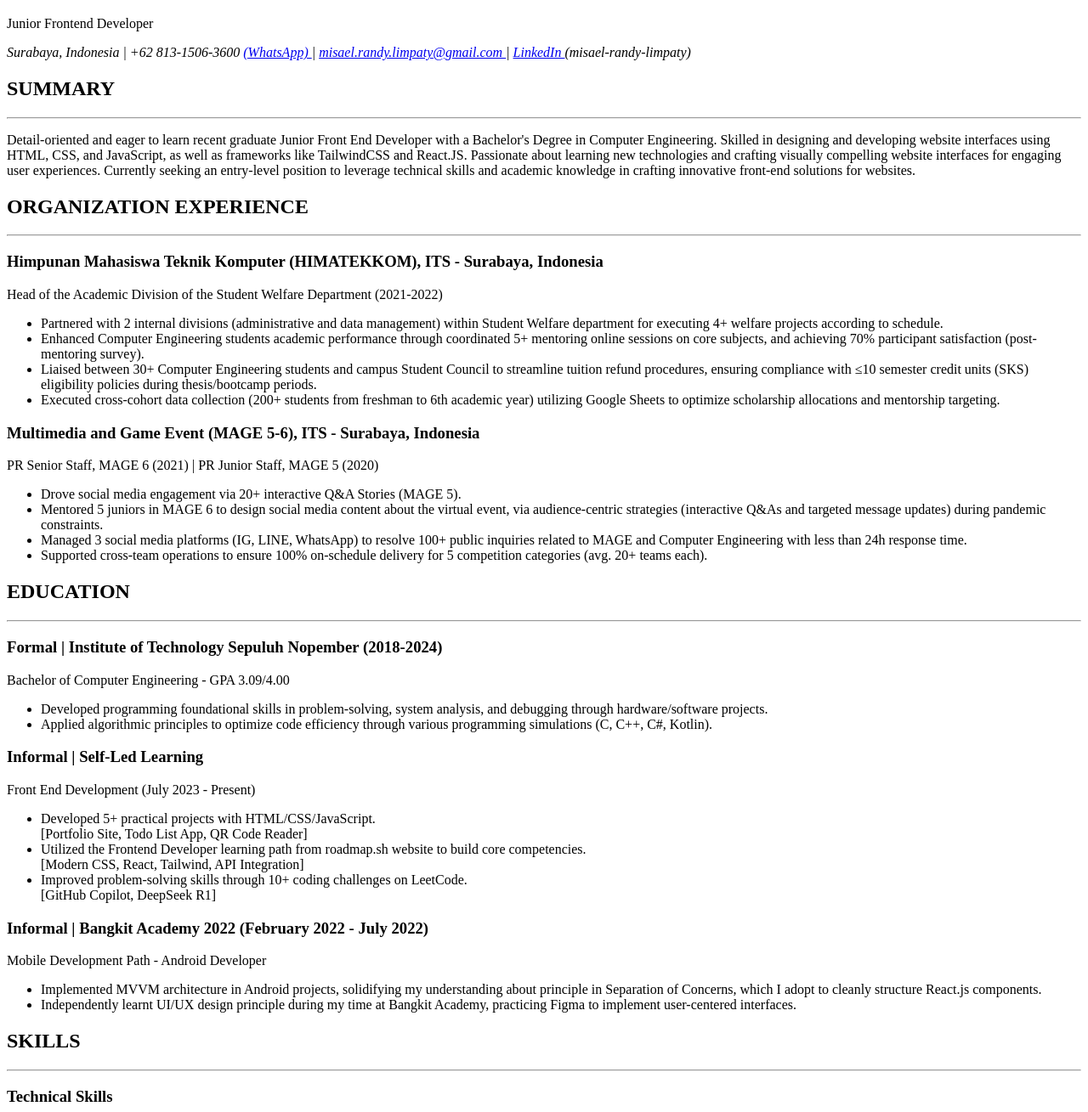
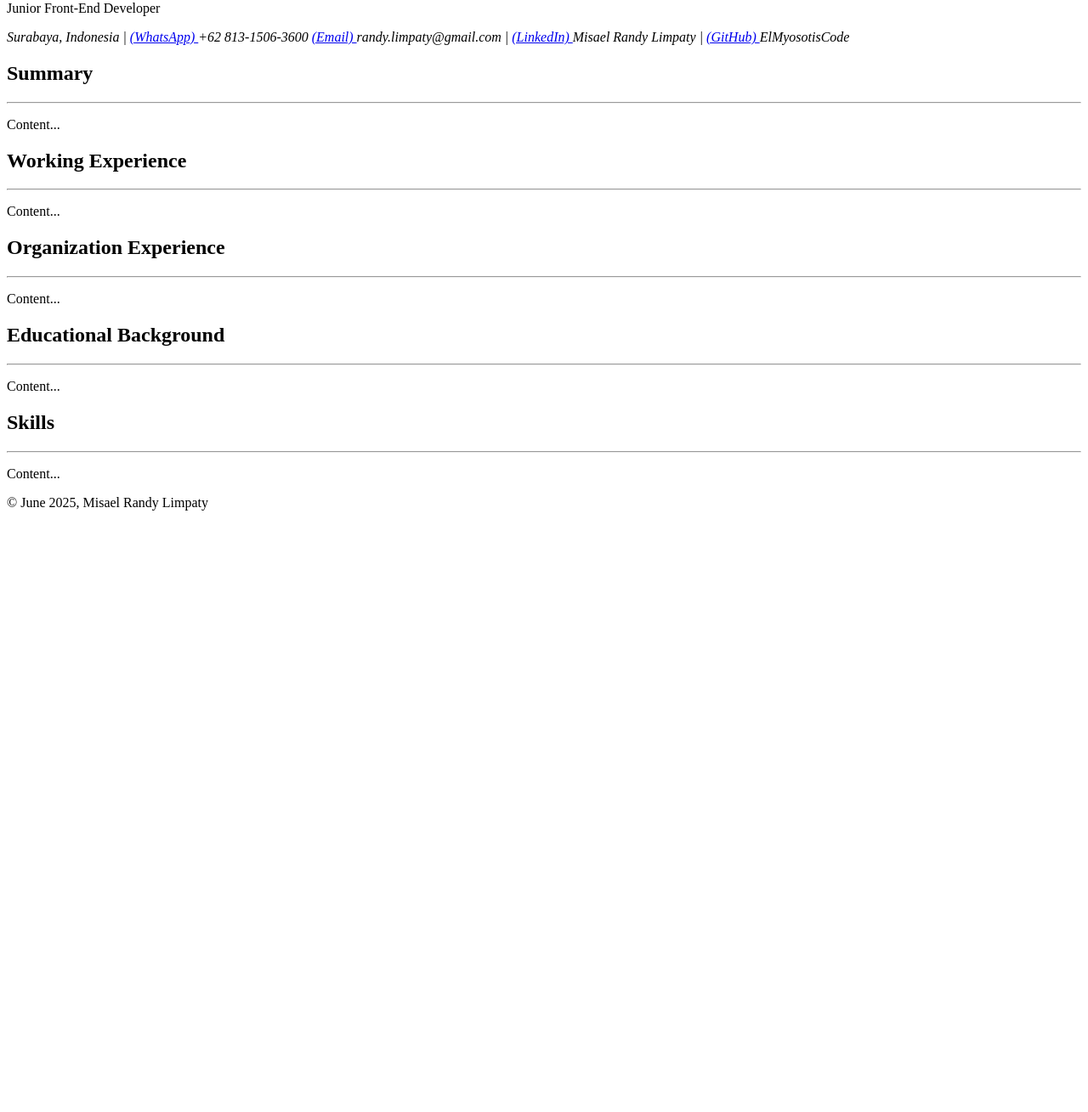
Before and after one commit to ElMyosotisCode/lrn-fe-001-cv-html-base, a plain HTML site: page index.html in a window 1280 px wide. Shown: the part 136-1445 px from the top of the page at 85% size. After the commit the page ends 800 px from the top, so only its background shows below. Drawn offline with Linux system fonts and the light colour scheme.

Commit message:
First Commit
My first commit to repo, contains:
- "index.html" 1st Commit
- "README.md" 1st Commit

```diff
--- a/index.html
+++ b/index.html
@@ -6,271 +6,169 @@
     <meta charset="UTF-8">
     <meta name="viewport" content="width=device-width, initial-scale=1.0">
 
-    <title>Learning Project 01 - Kerangka Dasar CV ATS Friendly</title>
+<title>F.End Learning Day 01 - ATS CV HTML Base Structure</title>
+
 </head>
 
 <body>
 <!-- # HEADER -->
 <header>
+    <!-- Navigation Bar -->
     <nav>
         <ul>
             <li>
                 <a href="#summary">Summary</a>
             </li>
             <li>
-                <a href="#org-experience">Organization Experience</a>
+                <a href="#work-exp">Working Experience</a>
             </li>
             <li>
-                <a href="#education">Education</a>
-            </li>
-            <li>
-                <a href="#skills">Skills</a>
+                <a href="#org-exp">Organization Experience</a>
             </li>
         </ul>
     </nav>
-</header>
-<!-- # End of HEADER -->
+    <!-- _______________ -->
 
-<!-- # MAIN CONTENT -->
-<main>
-    <!-- Full Name, Position/Job Occupation, Domicile & Contact Information -->
-    <section>
+    <!-- Personal Information -->
+    <section class="personal-info">
         <!-- Full Name -->
         <h1>
-            Misael Randy Limpaty
+            Randy Limpaty
         </h1>
 
         <!-- Position/Job Occupation -->
         <p class="job-title">
-            Junior Frontend Developer
+            Junior Front-End Developer
         </p>
 
         <!-- Domicile & Contact Information -->
         <address class="domicile-and-contact">
-            Surabaya, Indonesia | +62 813-1506-3600
+            Surabaya, Indonesia |
             <a
-                href= "https://wa.me/+6281315063600"
-                title= "Contact me via WhatsApp"
-                target= "_blank">
+                href="https://wa.me/+6281315063600"
+                title="Contact me via WhatsApp"
+                target="_blank">
                 (WhatsApp)
             </a>
-            |
+            +62 813-1506-3600
             <a
-                href= "mailto:misael.randy.limpaty@gmail.com"
-                title= "Send me an email"
-                target= "_blank">
-                misael.randy.limpaty@gmail.com
+                href="mailto:misael.randy.limpaty@gmail.com"
+                title="Send me an email"
+                target="_blank">
+                (Email)
             </a>
-            |
+            randy.limpaty@gmail.com |
             <a
-                href= "https://www.linkedin.com/in/misael-randy-limpaty/"
-                title= "View my LinkedIn Profile"
-                target= "_blank">
-                LinkedIn
+                href="https://linkedin.com/in/misael-randy-limpaty/"
+                title="Visit my LinkedIn profile"
+                target="_blank">
+                (LinkedIn)
             </a>
-            (misael-randy-limpaty)
+            Misael Randy Limpaty |
+            <a
+                href="https://github.com/elmyosotiscode">
+                (GitHub)
+            </a>
+            ElMyosotisCode
         </address>
     </section>
+    <!-- ____________________ -->
+</header>
+<!-- # End of Header -->
 
-    <!-- Summary -->
-    <section id="summary">
-        <h2>
-            SUMMARY
+<!-- # MAIN -->
+<main>
+    <!-- Summary Section -->
+    <article
+        class="summary__container"
+        id="summary">
+
+        <h2 class="summary__title">
+            Summary
         </h2>
+        <hr>
 
-        <hr/>
+        <p class="summary__description">
+            Content...
+        </p>
+    </article>
+    <!-- _______________ -->
 
-        <p class= "professional-summary">
-            Detail-oriented and eager to learn recent graduate Junior Front End Developer
-            with a Bachelor's Degree in Computer Engineering.
-            Skilled in designing and developing website interfaces using HTML, CSS, and JavaScript,
-            as well as frameworks like TailwindCSS and React.JS.
-            Passionate about learning new technologies and crafting visually compelling website interfaces
-            for engaging user experiences.
-            Currently seeking an entry-level position to leverage technical skills and academic knowledge
-            in crafting innovative front-end solutions for websites.
+    <!-- Working Experience -->
+    <article
+        class="work-exp__container"
+        id="work-exp">
+
+        <h2 class="work-exp__title">
+            Working Experience
+        </h2>
+        <hr>
+
+        <p class="work-exp__description">
+            Content...
         </p>
-    </section>
+    </article>
+    <!-- __________________ -->
 
     <!-- Organization Experience -->
-    <section id="org-experience">
-        <h2>
-            ORGANIZATION EXPERIENCE
+    <article
+        class="org-exp__container"
+        id="org-exp">
+
+        <h2 class="org-exp__title">
+            Organization Experience
         </h2>
+        <hr>
 
-        <hr/>
-
-        <!-- HIMATEKKOM Kabinet Prakarsa -->
-        <h3>
-            Himpunan Mahasiswa Teknik Komputer (HIMATEKKOM), ITS - Surabaya, Indonesia
-        </h3>
-
-        <p>
-            Head of the Academic Division of the Student Welfare Department (2021-2022)
+        <p class="org-exp__description">
+            Content...
         </p>
-
-        <ul>
-            <li>
-                Partnered with 2 internal divisions (administrative and data management) within Student Welfare department for executing 4+ welfare projects according to schedule.
-            </li>
-            <li>
-                Enhanced Computer Engineering students academic performance through coordinated 5+ mentoring online sessions on core subjects, and achieving 70% participant satisfaction (post-mentoring survey).
-            </li>
-            <li>
-                Liaised between 30+ Computer Engineering students and campus Student Council to streamline tuition refund procedures, ensuring compliance with ≤10 semester credit units (SKS) eligibility policies during thesis/bootcamp periods.
-            </li>
-            <li>
-                Executed cross-cohort data collection (200+ students from freshman to 6th academic year) utilizing Google Sheets to optimize scholarship allocations and mentorship targeting.
-            </li>
-        </ul>
-
-        <!-- Mage 5 & 6 Combined -->
-        <h3>
-            Multimedia and Game Event (MAGE 5-6), ITS - Surabaya, Indonesia
-        </h3>
-
-        <p>
-            PR Senior Staff, MAGE 6 (2021) | PR Junior Staff, MAGE 5 (2020)
-        </p>
-
-        <ul>
-            <li>
-                Drove social media engagement via 20+ interactive Q&A Stories (MAGE 5).
-            </li>
-            <li>
-                Mentored 5 juniors in MAGE 6 to design social media content about the virtual event, via audience-centric strategies (interactive Q&As and targeted message updates) during pandemic constraints.
-            </li>
-            <li>
-                Managed 3 social media platforms (IG, LINE, WhatsApp) to resolve 100+ public inquiries related to MAGE and Computer Engineering with less than 24h response time.
-            </li>
-            <li>
-                Supported cross-team operations to ensure 100% on-schedule delivery for 5 competition categories (avg. 20+ teams each).
-            </li>
-        </ul>
-    </section>
+    </article>
+    <!-- _______________________ -->
 
     <!-- Educational Background -->
-    <section id= "education">
-        <h2>
-            EDUCATION
+    <article
+        class="education__container"
+        id="education">
+
+        <h2 class="education__title">
+            Educational Background
         </h2>
+        <hr>
 
-        <hr/>
+        <p class="education__description">
+            Content...
+        </p>
+    </article>
+    <!-- ______________________ -->
 
-        <!-- Computer Engineering at ITS -->
-        <h3>
-            Formal | Institute of Technology Sepuluh Nopember (2018-2024)
-        </h3>
+    <!-- Skill -->
+    <article
+        class="skills__container"
+        id="skills">
 
-        <p>
-            Bachelor of Computer Engineering - GPA 3.09/4.00
+        <h2 class="skills__title">
+            Skills
+        </h2>
+        <hr>
+
+        <p class="skills__description">
+            Content...
         </p>
-
-        <ul>
-            <li>
-                Developed programming foundational skills in problem-solving, system analysis, and debugging through hardware/software projects.
-            </li>
-            <li>
-                Applied algorithmic principles to optimize code efficiency through various programming simulations (C, C++, C#, Kotlin).
-            </li>
-        </ul>
-
-        <!-- Self-Led Learning -->
-        <h3>
-            Informal | Self-Led Learning
-        </h3>
-
-        <p>
-            Front End Development (July 2023 - Present)
-        </p>
-        <ul>
-            <li>
-                Developed 5+ practical projects with HTML/CSS/JavaScript. <br/>
-                [Portfolio Site, Todo List App, QR Code Reader]
-            </li>
-            <li>
-                Utilized the Frontend Developer learning path from roadmap.sh website to build core competencies. <br/>
-                [Modern CSS, React, Tailwind, API Integration]
-            </li>
-            <li>
-                Improved problem-solving skills through 10+ coding challenges on LeetCode. <br/>
-                [GitHub Copilot, DeepSeek R1]
-            </li>
-        </ul>
-
-        <!-- Bangkit Academy 2022 -->
-        <h3>
-            Informal | Bangkit Academy 2022 (February 2022 - July 2022)
-        </h3>
-
-        <p>
-            Mobile Development Path - Android Developer
-        </p>
-        <ul>
-            <li>
-                Implemented MVVM architecture in Android projects, solidifying my understanding about
-                principle in Separation of Concerns, which I adopt to cleanly structure React.js components.
-            </li>
-            <li>
-                Independently learnt UI/UX design principle during my time at Bangkit Academy, practicing
-                Figma to implement user-centered interfaces.
-            </li>
-        </ul>
-    </section>
-
-    <!-- Skills -->
-    <section id= "skills">
-        <h2>
-            SKILLS
-        </h2>
-
-        <hr/>
-
-        <!-- Technical Skills -->
-        <h3>
-            Technical Skills
-        </h3>
-
-        <p>
-            HTML, CSS, JavaScript, TailwindCSS, React.JS, TailwindCSS, Responsive Design.
-        </p>
-
-        <!-- Tools -->
-        <h3>
-            Tools
-        </h3>
-
-        <p>
-            VS Code, Figma, Chrome DevTools, REST API Integration, GitHub, GitHub Copilot.
-        </p>
-
-        <!-- UI/UX -->
-        <h3>
-            UI/UX Design
-        </h3>
-
-        <p>
-            Wireframing, Prototyping (Figma).
-        </p>
-
-        <!-- Additional Soft Skills -->
-        <h3>
-            Additional Skills
-        </h3>
-
-        <p>
-            Problem-Solving, Teamwork, Communication, Agile Methodology.
-        </p>
-    </section>
+    </article>
+    <!-- _____ -->
 </main>
-<!-- # End of MAIN CONTENT -->
+<!-- # End of Main -->
 
 <!-- # FOOTER -->
 <footer>
-    <p>
-        &copy; 2023 Misael Randy
+    <!-- Copyright Info -->
+    <p class="copyright-info">
+        &copy; June 2025, Misael Randy Limpaty
     </p>
+    <!-- ______________ -->
 </footer>
-<!-- # End of FOOTER -->
+<!-- # End of Footer -->
 </body>
+
 </html>
```
Also changed, not shown: 1 other file.
